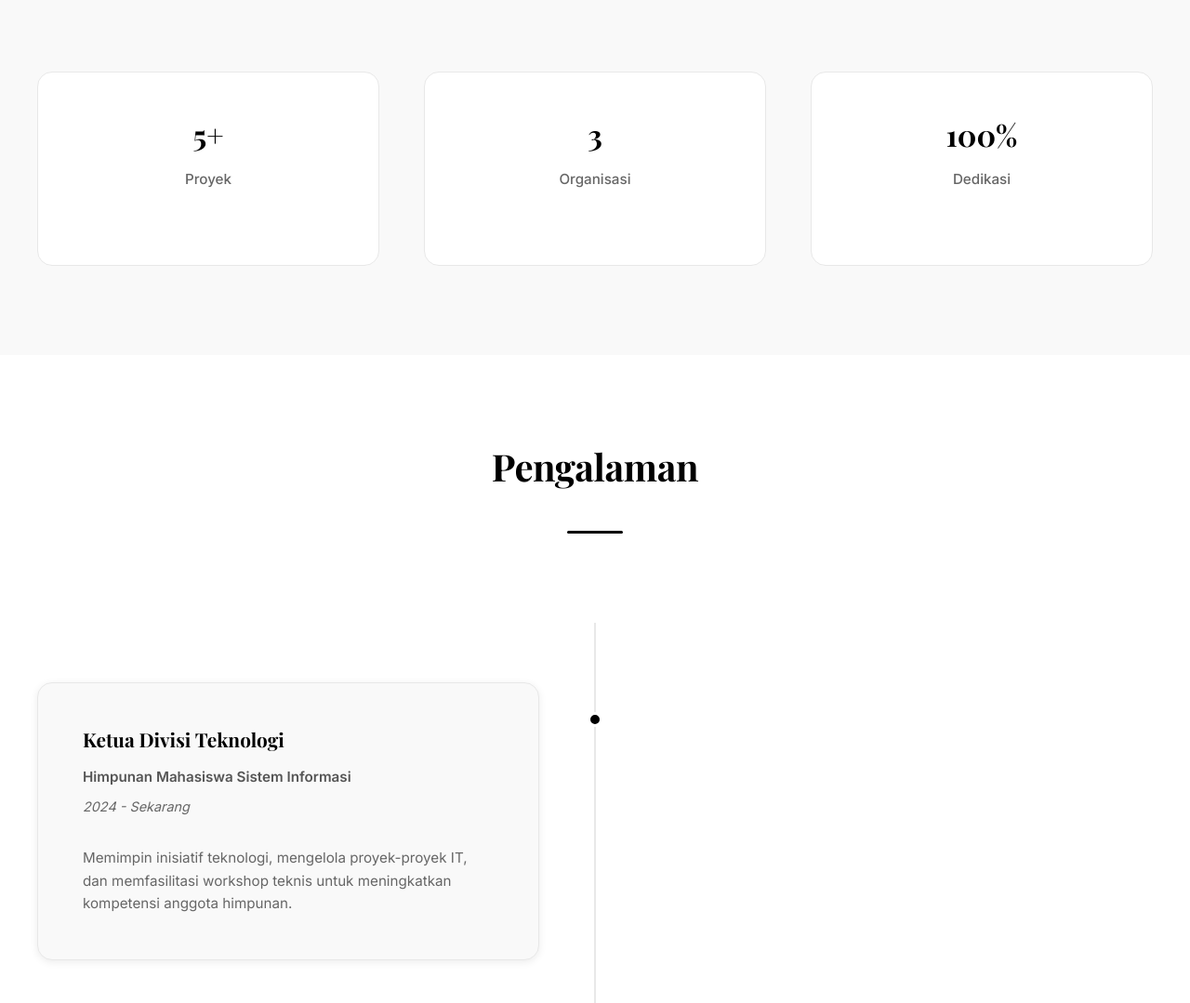
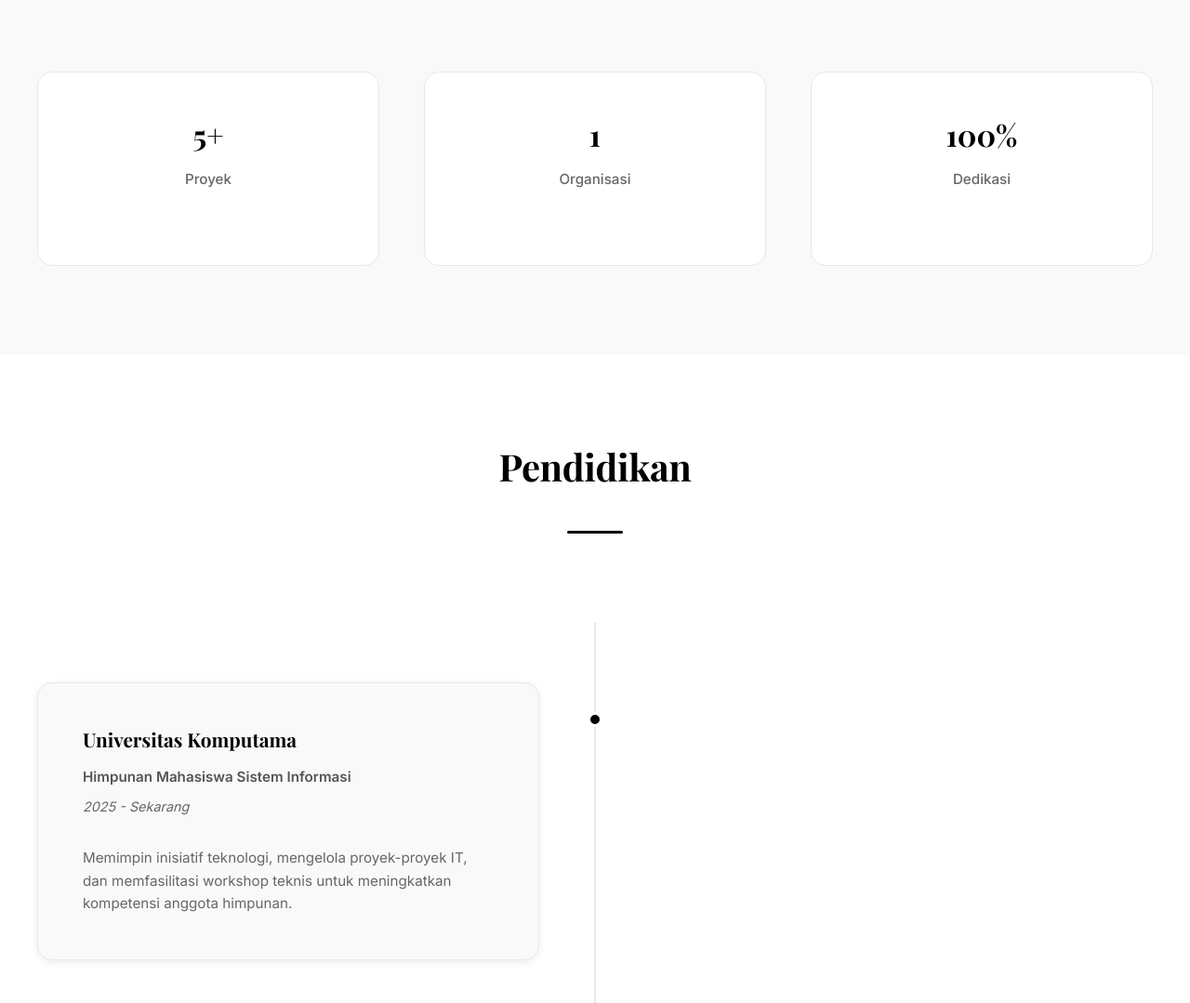
Before and after one commit to ornandosaputra/portofolio-ornando-2-SI-A, a plain HTML site: page index.html in a window 1280 px wide. Shown: the part 1480-2559 px from the top of the page at 93% size. Drawn offline with nearby package versions, Linux system fonts and the light colour scheme.

Commit message:
Update index.html

```diff
--- a/index.html
+++ b/index.html
@@ -88,7 +88,7 @@
                         <p class="stat-label">Proyek</p>
                     </div>
                     <div class="stat-item reveal-on-scroll">
-                        <h3 class="stat-number">3</h3>
+                        <h3 class="stat-number">1</h3>
                         <p class="stat-label">Organisasi</p>
                     </div>
                     <div class="stat-item reveal-on-scroll">
@@ -103,16 +103,16 @@
     <!-- Experience Section dengan Timeline -->
     <section id="experience" class="experience reveal-on-scroll">
         <div class="section-container">
-            <h2 class="section-title">Pengalaman</h2>
+            <h2 class="section-title">Pendidikan</h2>
             <div class="timeline">
                 <!-- Timeline Item 1 -->
                 <div class="timeline-item reveal-on-scroll">
                     <div class="timeline-marker"></div>
                     <div class="timeline-content">
                         <div class="experience-card">
-                            <h3 class="experience-title">Ketua Divisi Teknologi</h3>
+                            <h3 class="experience-title">Universitas Komputama</h3>
                             <p class="experience-org">Himpunan Mahasiswa Sistem Informasi</p>
-                            <p class="experience-date">2024 - Sekarang</p>
+                            <p class="experience-date">2025 - Sekarang</p>
                             <p class="experience-description">
                                 Memimpin inisiatif teknologi, mengelola proyek-proyek IT, dan memfasilitasi workshop teknis untuk meningkatkan kompetensi anggota himpunan.
                             </p>
```
